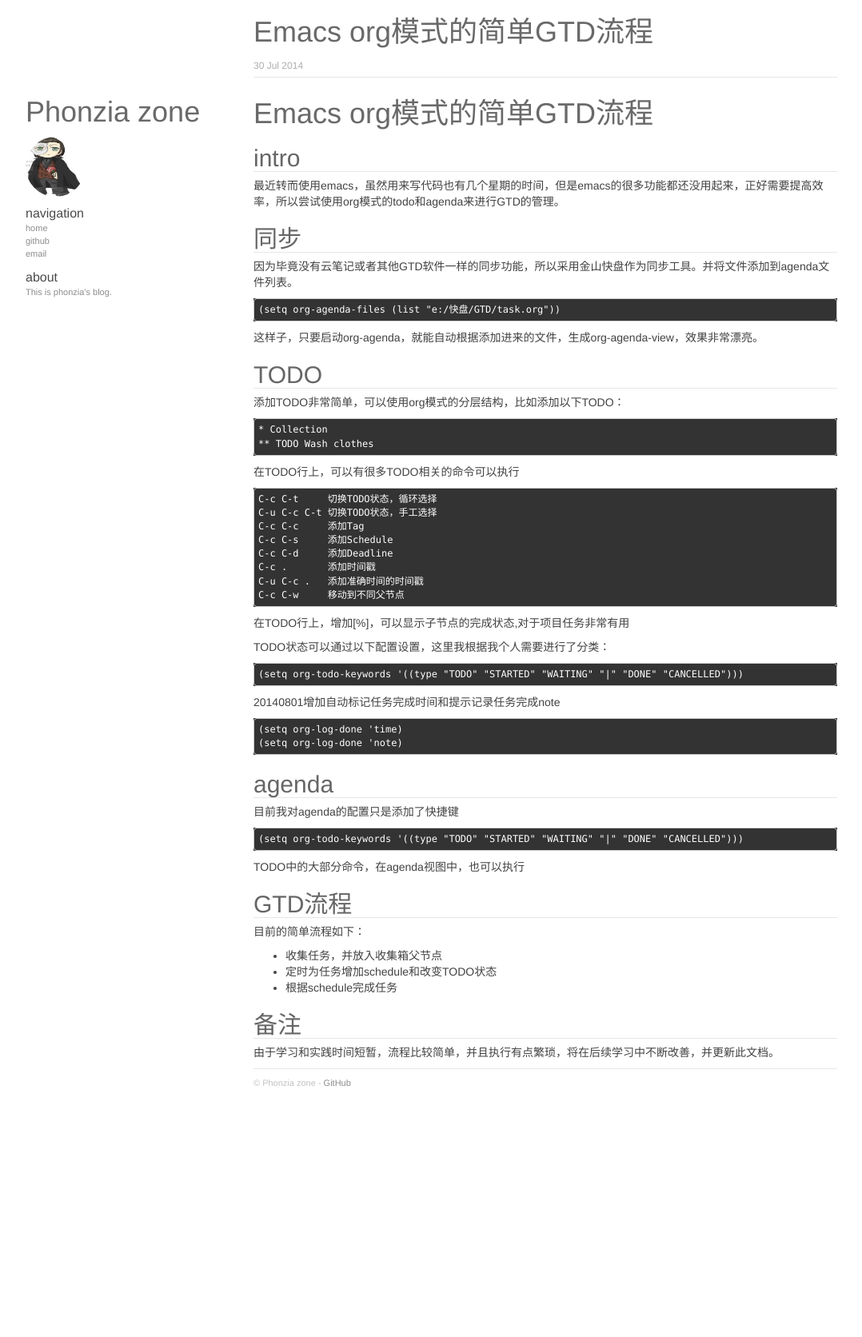
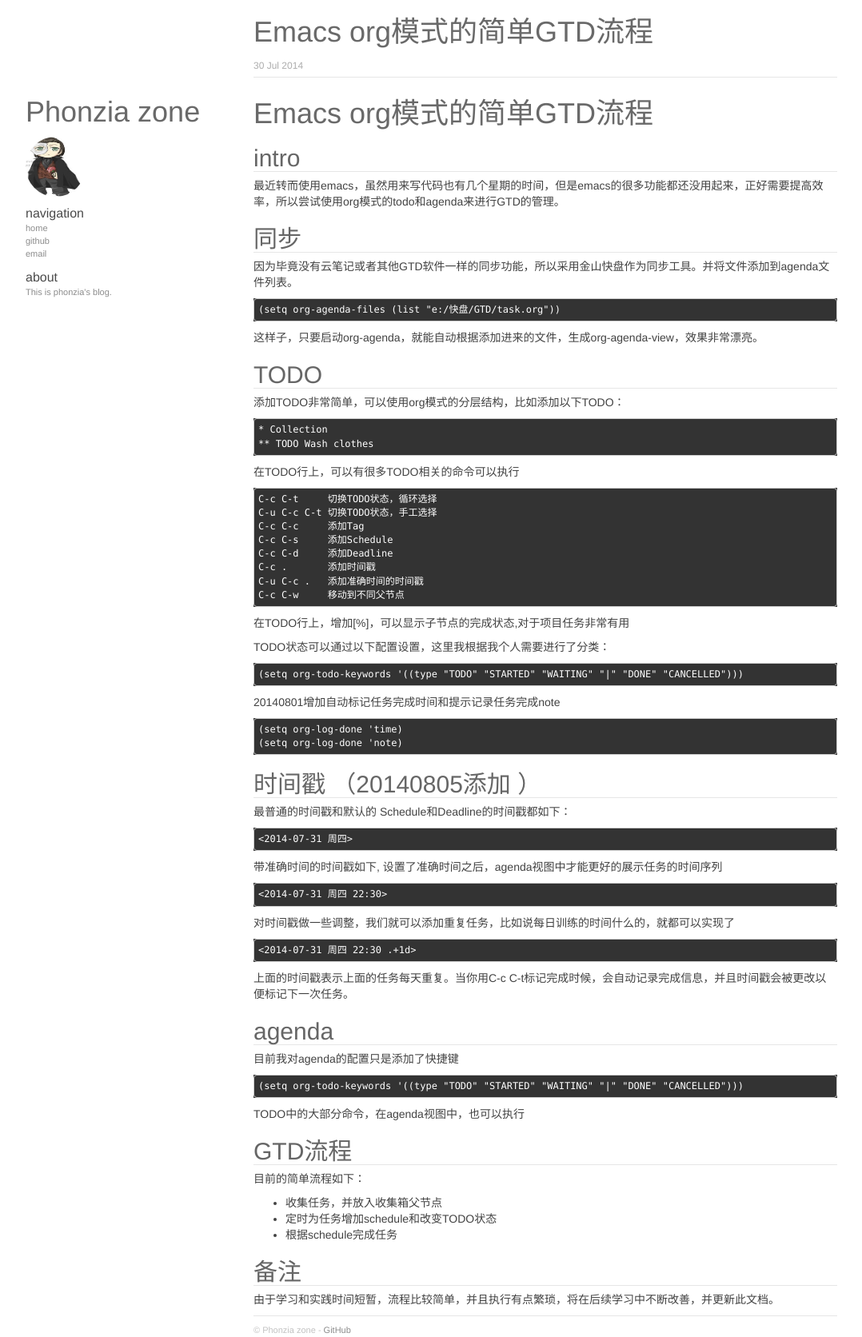
Before and after one commit to phonzia/old_blog, a Jekyll site: the page built from _posts/2014-07-30-Emacs_org_GTD.md, in a window 1280 px wide. Shown: the whole page at 80% size, without its empty margins (53-1131 px from the left). Built offline with Jekyll 4.4.1, drawn with Linux system fonts in a browser that asks for light colours; nearby versions of some CDN libraries; library files that are not in the unit come from our copies; Markdown is read by kramdown in place of the engine named in the settings; before the commit the page ends 1363 px from its top, so only the background shows below that.

Commit message:
增补了gtd重复任务的设置

```diff
--- a/_posts/2014-07-30-Emacs_org_GTD.md
+++ b/_posts/2014-07-30-Emacs_org_GTD.md
@@ -44,6 +44,22 @@ TODO状态可以通过以下配置设置，这里我根据我个人需要进行
     (setq org-log-done 'time)
     (setq org-log-done 'note)
 
+## 时间戳 （20140805添加 ）
+最普通的时间戳和默认的 Schedule和Deadline的时间戳都如下：
+
+    <2014-07-31 周四>
+
+带准确时间的时间戳如下, 设置了准确时间之后，agenda视图中才能更好的展示任务的时间序列
+
+    <2014-07-31 周四 22:30>
+
+对时间戳做一些调整，我们就可以添加重复任务，比如说每日训练的时间什么的，就都可以实现了
+
+    <2014-07-31 周四 22:30 .+1d>
+
+上面的时间戳表示上面的任务每天重复。当你用C-c C-t标记完成时候，会自动记录完成信息，并且时间戳会被更改以便标记下一次任务。
+
+
 ## agenda
 目前我对agenda的配置只是添加了快捷键
 
```
